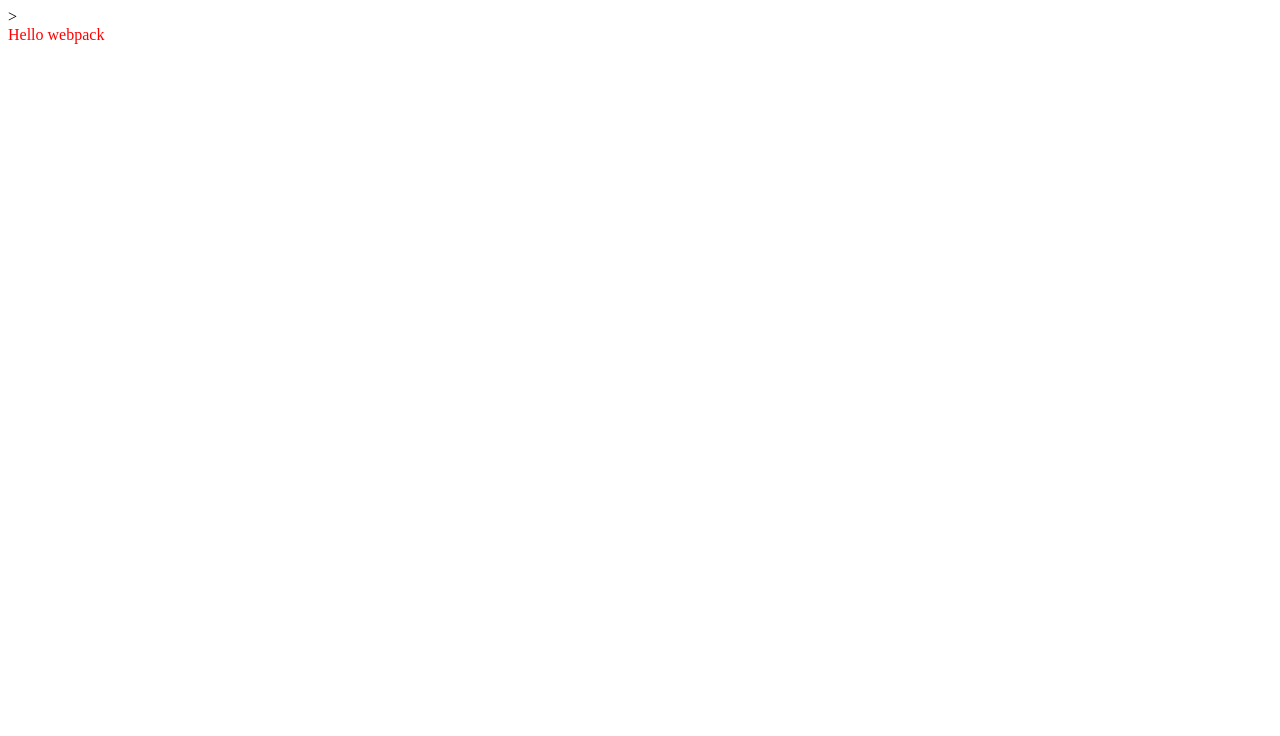
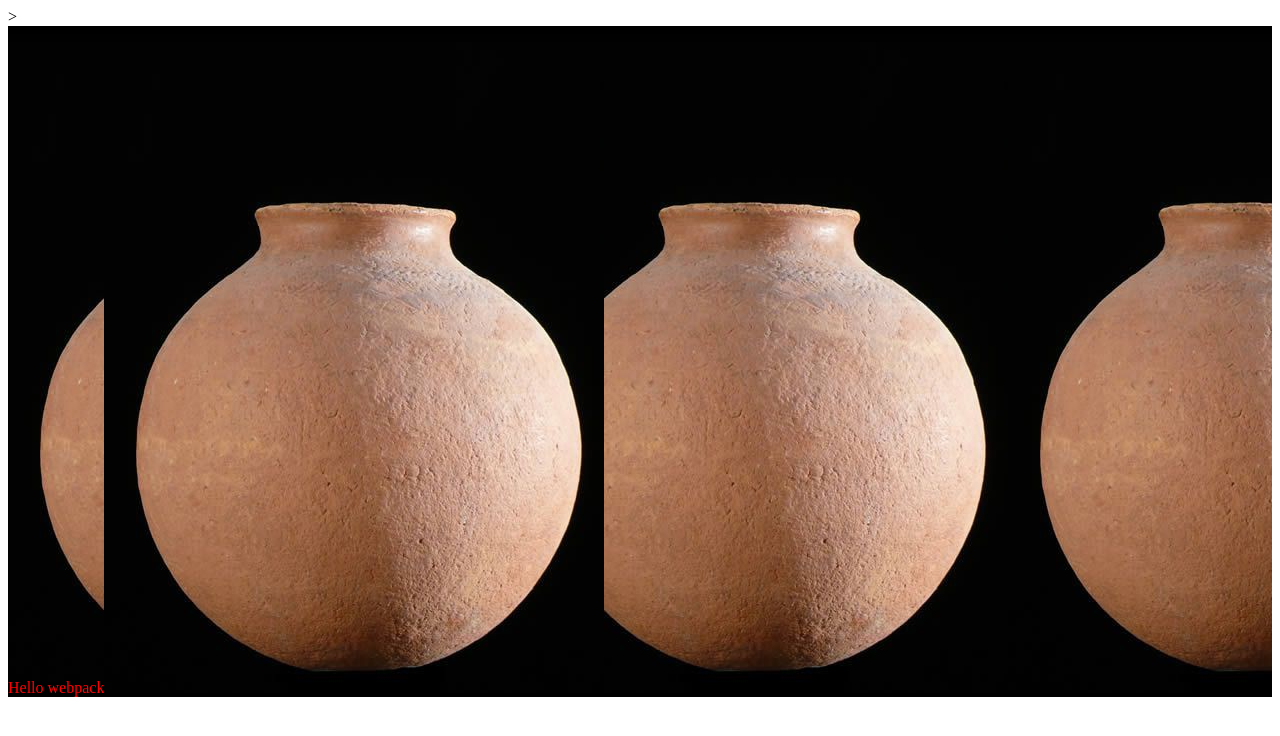
Before and after one commit to Anvi98/exercice-webpack, a website built with webpack: page dist/index.html in a window 1280 px wide. Built offline with nearby package versions, Linux system fonts and the light colour scheme.

Commit message:
Load image

```diff
--- a/src/index.js
+++ b/src/index.js
@@ -1,5 +1,6 @@
 import _ from 'lodash';
 import './style.css';
+import Icon from './pic.jpeg';
 
 function component() {
   const element = document.createElement('div');
@@ -8,6 +9,12 @@ function component() {
   element.innerHTML = _.join(['Hello', 'webpack'], ' ');
   element.classList.add('hello');
 
+  // Add image to existing div
+  const myIcon =new Image();
+  myIcon.src = Icon;
+
+  element.appendChild(myIcon);
+
   return element;
 }
 
--- a/src/style.css
+++ b/src/style.css
@@ -1,3 +1,4 @@
 .hello {
   color: red;
+  background: url('./pic.jpeg');
 }
--- a/webpack.config.js
+++ b/webpack.config.js
@@ -14,6 +14,13 @@ module.exports = {
        test: /\.css$/i,
        use: ['style-loader', 'css-loader'],
       },
+
+      {
+        test: /\.(png|svg|jpg|jpeg|gif)$/i,
+        type: 'asset/resource',
+      },
+
     ],
   },
+
 };
```
Also changed, not shown: dist/23fdf2722795b4b25a3b.jpeg (added), dist/bundle.js, src/pic.jpeg (added), 1 other file.
